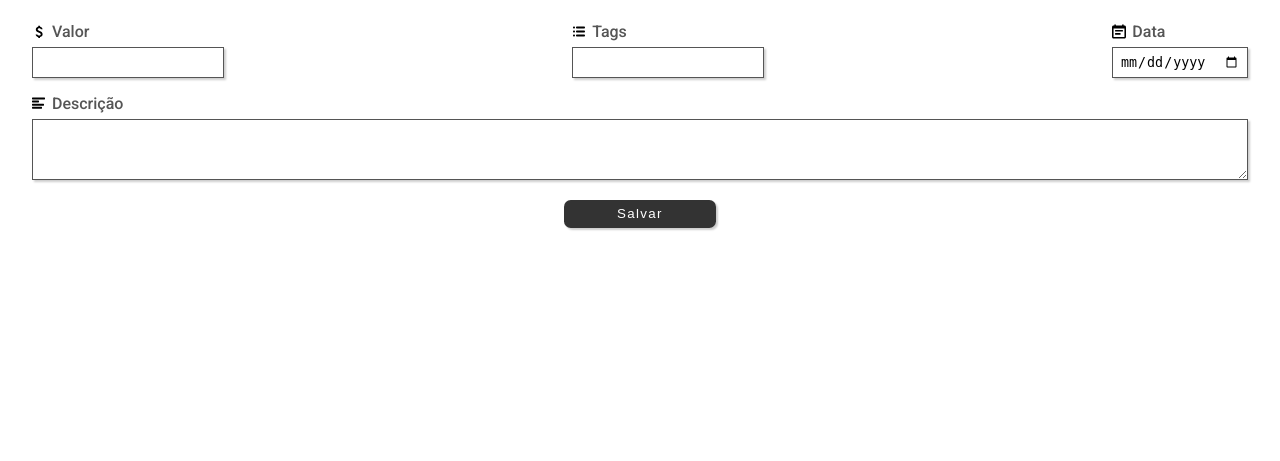
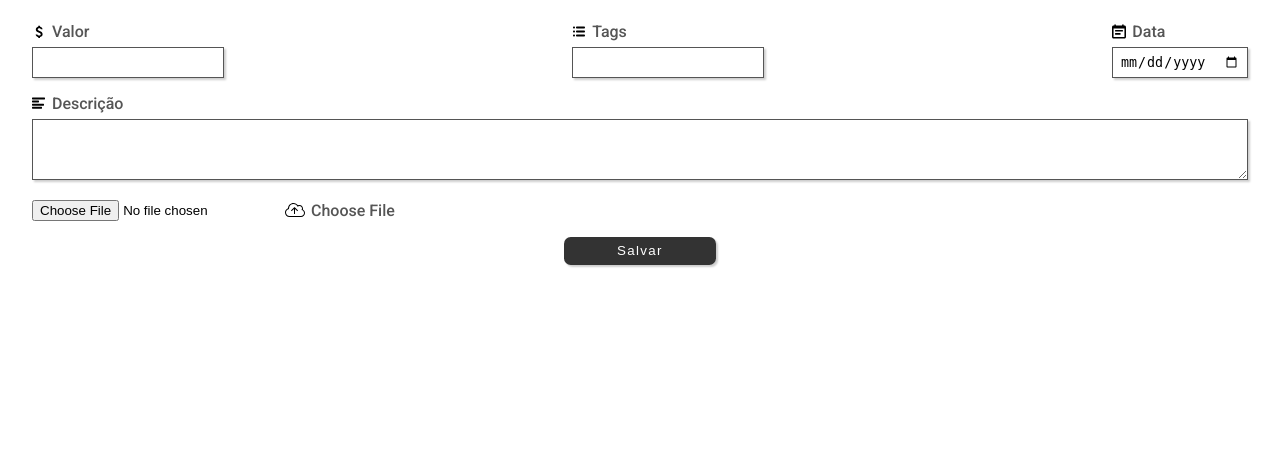
Before and after one commit to marigrigolato/nekocash, a Flask app: page / in a window 1280 px wide. Shown: the part 133-594 px from the top of the page. Run offline with Flask 2, Linux system fonts and the light colour scheme; some libraries are stand-ins or nearby versions.

Commit message:
Adiciona funcionalidades

```diff
--- a/app.py
+++ b/app.py
@@ -1,10 +1,19 @@
+import os
 import psycopg2
 import psycopg2.extras
-from flask import Flask, redirect, render_template, request, flash
+from flask import Flask, redirect, render_template, request, send_from_directory, flash
+from werkzeug.utils import secure_filename
 
+
+ALLOWED_EXTENSIONS = {'txt', 'pdf', 'png', 'jpg', 'jpeg', 'gif'}
 
 app = Flask(__name__)
 app.config['SECRET_KEY'] = 'some random string'
+app.config['UPLOAD_FOLDER'] = 'static/files'
+
+def allowed_file(filename):
+  return '.' in filename and \
+    filename.rsplit('.', 1)[1].lower() in ALLOWED_EXTENSIONS
 
 
 @app.route('/', methods=['GET', 'POST'])
@@ -20,14 +29,26 @@ def index():
     valor = request.form['valor']
     tags = request.form['tags']
     descricao = request.form['descricao']
+    file = request.files['file']
 
     cursor.execute('''
       insert into transacoes (data, valor_em_cent, descricao)
       values (%s, %s, %s)
       returning id;
-    ''', (data, valor, descricao,))
+    ''', (data, valor, descricao, ))
 
     id_transacao = cursor.fetchone()
+
+    if file and allowed_file(file.filename):
+
+      filename = secure_filename(file.filename)
+
+      cursor.execute('''
+        insert into images (id_transacao, imgname)
+        values (%s, %s)
+      ''', (id_transacao['id'], filename, ))
+
+      file.save(os.path.join(app.config['UPLOAD_FOLDER'], filename))
 
     cursor.execute('''
       select id, nome
@@ -43,7 +64,7 @@ def index():
         insert into tags (nome)
         values (%s)
         returning id;
-      ''', (tags,))
+      ''', (tags, ))
 
       tag_row = cursor.fetchone()
     else:
@@ -53,7 +74,7 @@ def index():
     cursor.execute('''
       insert into transacao_tag (id_transacao, id_tag)
       values (%s, %s);
-    ''', (id_transacao['id'], id_tag,))
+    ''', (id_transacao['id'], id_tag, ))
 
     connection.commit()
 
@@ -63,7 +84,7 @@ def index():
   return render_template('index.html', transacao={})
 
 
-@app.route('/consultar', methods=['GET', 'POST'])
+@app.route('/consultar', methods=['GET'])
 def consultar():
 
   conn = psycopg2.connect('dbname=nekocash user=marina password=123456 host=127.0.0.1 port=5432')
@@ -84,19 +105,21 @@ def consultar():
     descricao = request.args.get('descricao', None)
 
     insert_query = '''
-      select tx.id, to_char(tx.data, 'DD/MM/YYYY'), tx.descricao, tx.valor_em_cent, t.nome tag
+      select tx.id, to_char(tx.data, 'DD/MM/YYYY'), tx.descricao, tx.valor_em_cent, t.nome tag, i.imgname
       from transacoes tx
         inner join transacao_tag tg
           on tx.id = tg.id_transacao
         inner join tags t
           on t.id = tg.id_tag
+        full outer join images i
+          on tx.id = i.id_transacao
       where 1=1
     '''
 
     parametros = []
 
     if data:
-      insert_query += '''
+      insert_query += '''registros
         and tx.data = %s
       '''
       parametros.append(data)
@@ -122,7 +145,7 @@ def consultar():
     cur.execute(insert_query, parametros)
 
     registros = cur.fetchall()
-    print(registros)
+
     transacoes = []
 
     for registro in registros:
@@ -134,7 +157,36 @@ def consultar():
         'descricao': registro['descricao']
       })
 
-  return render_template('consultar.html', results_tags=results_tags, transacoes=transacoes, data=data, valor=valor, tags=tags, descricao=descricao)
+    images = []
+
+    for registro in registros:
+      images.append({
+        'imgname': registro['imgname']
+      })
+
+    # print(images)
+
+  return render_template('consultar.html', results_tags=results_tags, images=images, transacoes=transacoes, data=data, valor=valor, tags=tags, descricao=descricao)
+
+
+@app.route('/uploads/<id_transacao>', methods=['GET'])
+def download_file(id_transacao):
+
+  conn = psycopg2.connect('dbname=nekocash user=marina password=123456 host=127.0.0.1 port=5432')
+
+  cur = conn.cursor()
+
+  cur.execute('''
+    select imgname
+    from images
+    where id_transacao = %s;
+  ''', (id_transacao, ))
+
+  filename = cur.fetchall()
+
+  file = [''.join(i) for i in filename]
+
+  return send_from_directory(app.config["UPLOAD_FOLDER"], file[0])
 
 
 @app.route('/transacoes/<int:id_transacao>/excluir', methods=['POST'])
@@ -144,12 +196,25 @@ def delete_transacoes(id_transacao):
 
   cur = conn.cursor()
 
+  cur.execute('''
+    select imgname
+    from images
+    where id_transacao = %s;
+  ''', (id_transacao, ))
+
+  filename = cur.fetchall()
+
+  file = [''.join(i) for i in filename]
+
+  os.remove(f'static/files/{file[0]}')
+
   delete_query = '''
     delete from transacao_tag where id_transacao = %s;
+    delete from images where id_transacao = %s;
     delete from transacoes where id = %s;
   '''
 
-  cur.execute(delete_query, (id_transacao, id_transacao, ))
+  cur.execute(delete_query, (id_transacao, id_transacao, id_transacao, ))
 
   conn.commit()
 
@@ -164,17 +229,17 @@ def edit_transacoes(id_transacao):
 
   cur = conn.cursor(cursor_factory=psycopg2.extras.RealDictCursor)
 
-  select_query = '''
-    select tx.id, tx.data, tx.descricao, tx.valor_em_cent, t.nome tag
+  cur.execute('''
+    select tx.id, tx.data, tx.descricao, tx.valor_em_cent, t.nome tag, i.imgname
     from transacoes tx
       inner join transacao_tag tg
         on tx.id = tg.id_transacao
       inner join tags t
         on t.id = tg.id_tag
+      full outer join images i
+        on tx.id = i.id_transacao
     where tx.id = %s;
-  '''
-
-  cur.execute(select_query, (id_transacao, ))
+  ''',(id_transacao, ))
 
   registros = cur.fetchall()
 
@@ -183,42 +248,85 @@ def edit_transacoes(id_transacao):
     if registro['id'] == id_transacao:
 
       if request.method == 'POST':
+
+        name = registro['imgname']
+        os.remove(f'static/files/{name}')
+
         data = request.form['data']
         valor = request.form['valor']
         tags = request.form['tags']
         descricao = request.form['descricao']
+        file = request.files['file']
 
-        edit_query = '''
-          update transacoes
-          set
-            data = %s,
-            valor_em_cent = %s,
-            descricao = %s
-          where id = %s;
-          update tags t
-          set
-            nome = %s
-            where id in (
-              select id_tag
-              from transacao_tag
-              where id_transacao = %s
-            );
-        '''
+        if file and allowed_file(file.filename):
 
-        cur.execute(edit_query, (data, valor, descricao, id_transacao, tags, id_transacao, ))
+          filename = secure_filename(file.filename)
 
-        conn.commit()
+          cur.execute('''
+            update images
+            set
+              imgname = %s
+            where id_transacao = %s;
+          ''', (filename, id_transacao, ))
 
-        flash('Updated successfully!')
-        return redirect('/consultar')
+          file.save(os.path.join(app.config['UPLOAD_FOLDER'], filename))
+
+          edit_query = '''
+            update transacoes
+            set
+              data = %s,
+              valor_em_cent = %s,
+              descricao = %s
+            where id = %s;
+            update tags t
+            set
+              nome = %s
+              where id in (
+                select id_tag
+                from transacao_tag
+                where id_transacao = %s
+              );
+          '''
+
+          cur.execute(edit_query, (data, valor, descricao, id_transacao, tags, id_transacao, ))
+
+          conn.commit()
+
+          flash('Updated successfully!')
+          return redirect('/consultar')
 
       return render_template('index.html', transacao=registro)
 
 @app.route('/relatorio', methods=['GET'])
 def relatorio_tag():
 
-  # conn = psycopg2.connect('dbname=nekocash user=marina password=123456 host=127.0.0.1 port=5432')
+  conn = psycopg2.connect('dbname=nekocash user=marina password=123456 host=127.0.0.1 port=5432')
 
-  # cur = conn.cursor(cursor_factory=psycopg2.extras.RealDictCursor)
+  cur = conn.cursor(cursor_factory=psycopg2.extras.RealDictCursor)
 
-  render_template('relatorio.html')
+  data = request.args.get('data', None)
+
+  nova_data = data.split('-')
+
+  cur.execute('''
+    select tx.data, tx.valor_em_cent, t.nome tag
+    from transacoes tx
+      inner join transacao_tag tg
+      on tx.id = tg.id_transacao
+      inner join tags t
+      on t.id = tg.id_tag
+    where extract(year FROM (select data)) = (%s)
+      and extract(month FROM (select data)) = (%s)
+  ''',(nova_data[0], nova_data[1], ))
+
+  registros = cur.fetchall()
+
+  transacoes = []
+
+  for registro in registros:
+    transacoes.append({
+      'valor': registro['valor_em_cent'],
+      'tags': registro['tag'],
+    })
+
+  return render_template('relatorio.html', transacoes=transacoes, data=data)
--- a/static/css/consultar.css
+++ b/static/css/consultar.css
@@ -105,7 +105,7 @@ tbody > tr:nth-of-type(even) { /*linhas pares*/
   background-color: rgb(237, 237, 237);
 }
 
-.trash-icon, .edit-icon {
+.trash-icon, .edit-icon, .view-icon {
   text-align: center;
   padding-bottom: 0;
 }
--- a/static/css/globalnav.css
+++ b/static/css/globalnav.css
@@ -44,7 +44,7 @@ a {
   padding: 0 1em 0 0;
 }
 
-@media screen and (max-width: 750px) {
+@media screen and (max-width: 950px) {
   .list-menu {
     position: absolute;
     display: none;
--- a/static/css/main.css
+++ b/static/css/main.css
@@ -97,6 +97,26 @@ select {
   background: #f8f9fa;
 }
 
+/* input[type="file"] {
+  display: none;
+} */
+
+.upload {
+  display: inline-flex;
+  align-items: center;
+  margin-bottom: 1em;
+}
+
+#upload-file {
+  display: flex;
+  align-items: center;
+  cursor: pointer;
+}
+
+#upload {
+  color: #555555;
+}
+
 .button {
   display: block;
   margin: 0 auto;
--- a/templates/index.html
+++ b/templates/index.html
@@ -45,7 +45,7 @@
         {% else %}
           <h3 class="section-title">Incluir Transações</h3>
         {% endif %}
-          <form method="post">
+          <form method="post" enctype="multipart/form-data">
             <fieldset class="section-group">
               <div class="field">
                 <div class="label-icons">
@@ -76,6 +76,13 @@
               </div>
               <textarea rows="3" id="description" name="descricao">{{ request.form['descricao'] or transacao['descricao'] }}</textarea>
             </div>
+            <label class="upload">
+              <input type="file" name="file" value="{{ request.form['file'] or transacao['file'] }}">
+              <span id="upload-file">
+                <img src="/static/img/upload.svg" alt="Upload Icon" class="icon">
+              </span>
+              <span id="upload">Choose File</span>
+            </label>
             <button type="submit" class="button">Salvar</button>
           </form>
       </section>
```
Also changed, not shown: templates/consultar.html (+12 -2 lines), static/img/download.svg (added), static/img/file.png (deleted), static/img/upload.svg, static/img/view.svg (added), 2 other files.
